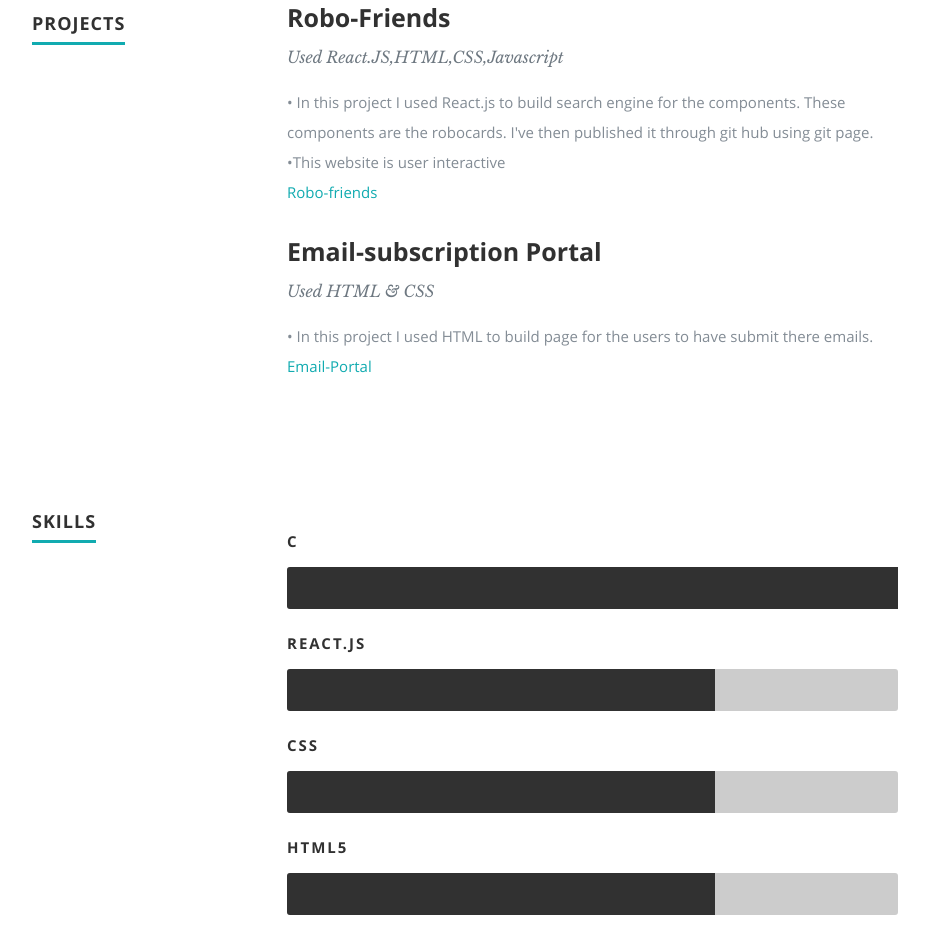
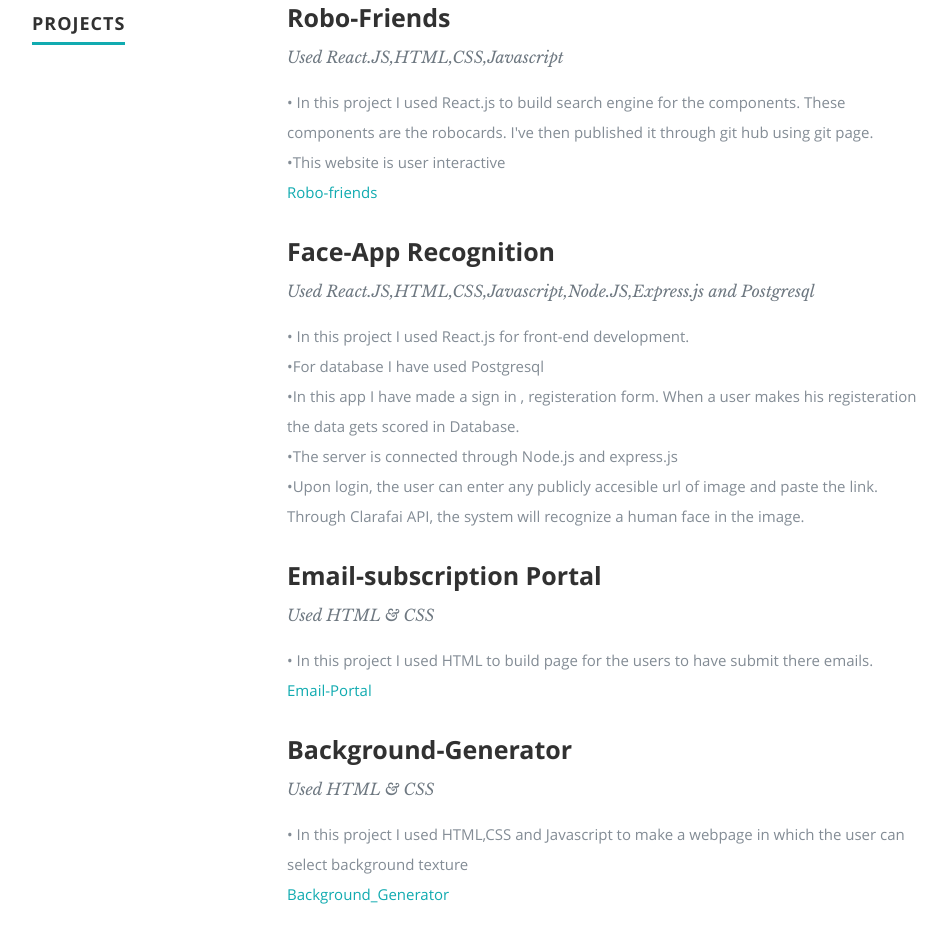
Before and after one commit to kaulas12/mywebsite, a plain HTML site: page index.html in a window 1280 px wide. Shown: the part 1817-2753 px from the top of the page, without its empty margins (118-1065 px from the left). Drawn offline with nearby package versions, Linux system fonts and the light colour scheme.

Commit message:
Adding more projects

```diff
--- a/index.html
+++ b/index.html
@@ -451,6 +451,38 @@
 		</p>
 
 
+
+<h3>
+                     Face-App Recognition
+                  </h3>
+
+                  <p class="info">
+                     Used React.JS,HTML,CSS,Javascript,Node.JS,Express.js and Postgresql
+
+                   <!--  <span>&bull;</span> -->
+
+                 <!--    <em class="date">
+                        March 2010 - Present
+                     </em> -->
+                  </p>
+
+                  <p>
+                  &bull; In this project I used React.js for front-end development.<br>
+		&bull;For database I have used Postgresql<br>
+		&bull;In this app I have made a sign in , registeration form. When a user makes his registeration the data gets scored
+		in Database.<br>
+		&bull;The server is connected through Node.js and express.js<br>
+		&bull;Upon login, the user can enter any publicly accesible url of image and paste the link. Through Clarafai API, the system will recognize a human face in the image.
+
+<!-- 			 <a href="https://kaulas12.github.io/Robofriends/" target="_blank">
+                     Robo-friends
+                  </a>-->
+		</p>
+
+
+
+
+
 <h3>
                      Email-subscription Portal
                   </h3>
@@ -471,6 +503,30 @@
 
  			 <a href="https://kaulas12.github.io/kaulas/" target="_blank">
                      Email-Portal
+                  </a>
+		</p>
+
+
+<h3>
+                     Background-Generator
+                  </h3>
+
+                  <p class="info">
+                     Used HTML & CSS
+
+                   <!--  <span>&bull;</span> -->
+
+                 <!--    <em class="date">
+                        March 2010 - Present
+
+                     </em> -->
+                  </p>
+
+                  <p>
+                  &bull; In this project I used HTML,CSS and Javascript to make a webpage in which the user can select background texture <br>
+
+ 			 <a href="https://kaulas12.github.io/background-generator/" target="_blank">
+                     Background_Generator
                   </a>
 		</p>
 
@@ -554,6 +610,16 @@
                      <em>Postgresql</em>
                      <span style="width:60%" class="bar-expand"></span>
                   </li>
+ <li>
+                     <em>Node.JS</em>
+                     <span style="width:60%" class="bar-expand"></span>
+                  </li>
+ <li>
+                     <em>Express.JS</em>
+                     <span style="width:60%" class="bar-expand"></span>
+                  </li>
+
+
 
 					</ul>
 
```
